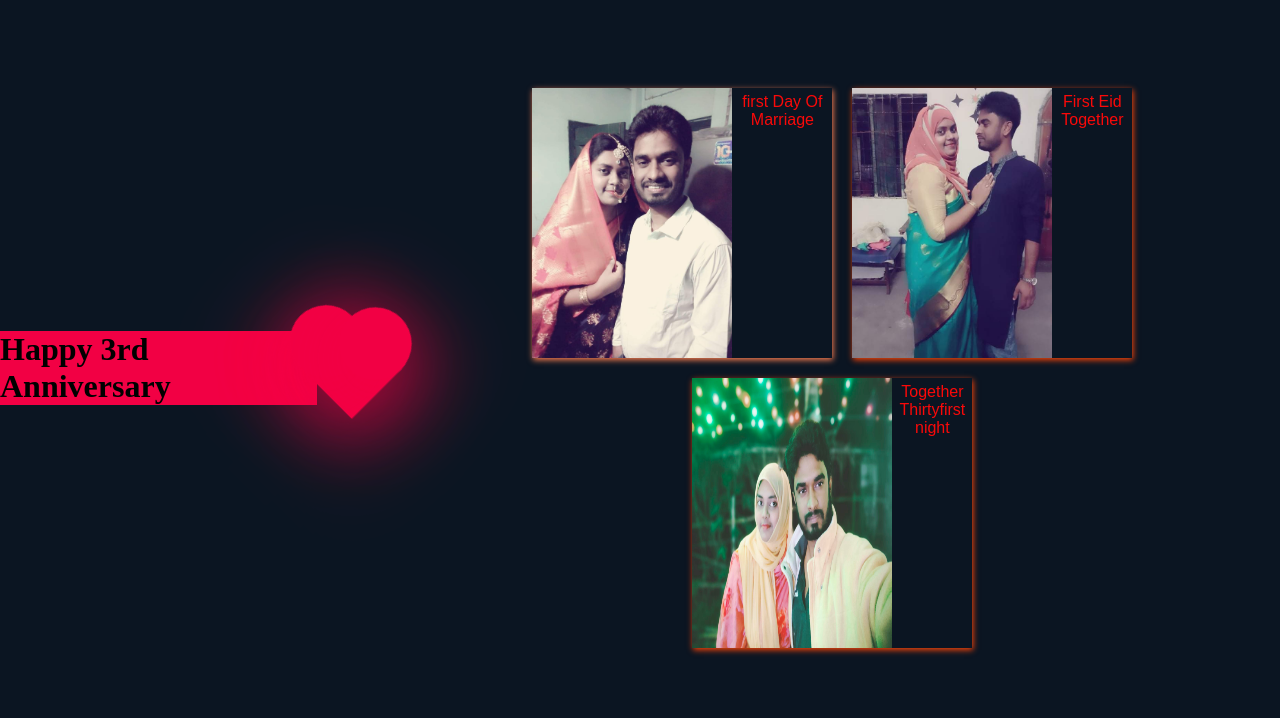
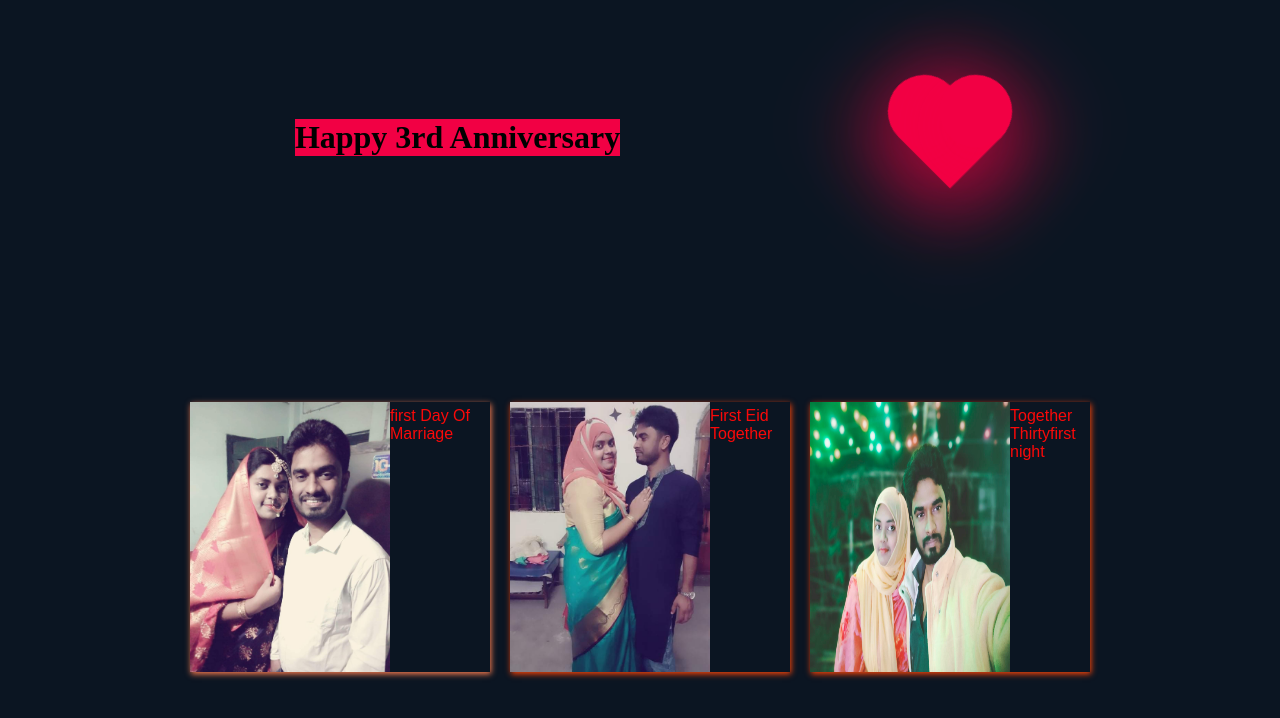
Before and after one commit to rafia738/Anniversary, a plain HTML site: page index.html in a window 1280 px wide. Drawn offline with Linux system fonts and the light colour scheme.

Commit message:
anniversary

```diff
--- a/index.html
+++ b/index.html
@@ -8,7 +8,7 @@
     <title>3rd Anniversary</title>
 </head>
 <body>
-    <header><h1>Happy 3rd Anniversary</h1></header>
+    <h1>Happy 3rd Anniversary</h1>
 
     <div class="heart">
 
--- a/style.css
+++ b/style.css
@@ -1,17 +1,23 @@
 body {
     margin: 0;
     padding: 0;
-    min-height: 735px;
+    min-height:100vh;
     display: flex;
-    align-items: center;
-    justify-content: center;
+    align-items:center;
+    justify-content:space-evenly;
     background: #0b1522;
+    width: auto;
+    flex-wrap: wrap;
 
 }
 
 h1 {
     background-color: #f20044;
-    bottom: 100px;
+    height: 100%;
+
+
+
+
 }
 
 h1:hover {
@@ -24,7 +30,8 @@ h1:hover {
     justify-content: center;
     align-items: left;
     flex-wrap: wrap;
-    flex-direction: row;
+    flex-direction:row;
+    flex-basis: 1;
 }
 
 .card {
@@ -72,7 +79,7 @@ h1:hover {
 .card-body .card-title {
     font-size: 1rem;
     font-family: sans-serif;
-    text-align: center;
+    text-align:start;
     color: rgb(250, 9, 9);
     margin-top: 5px;
 }
```
